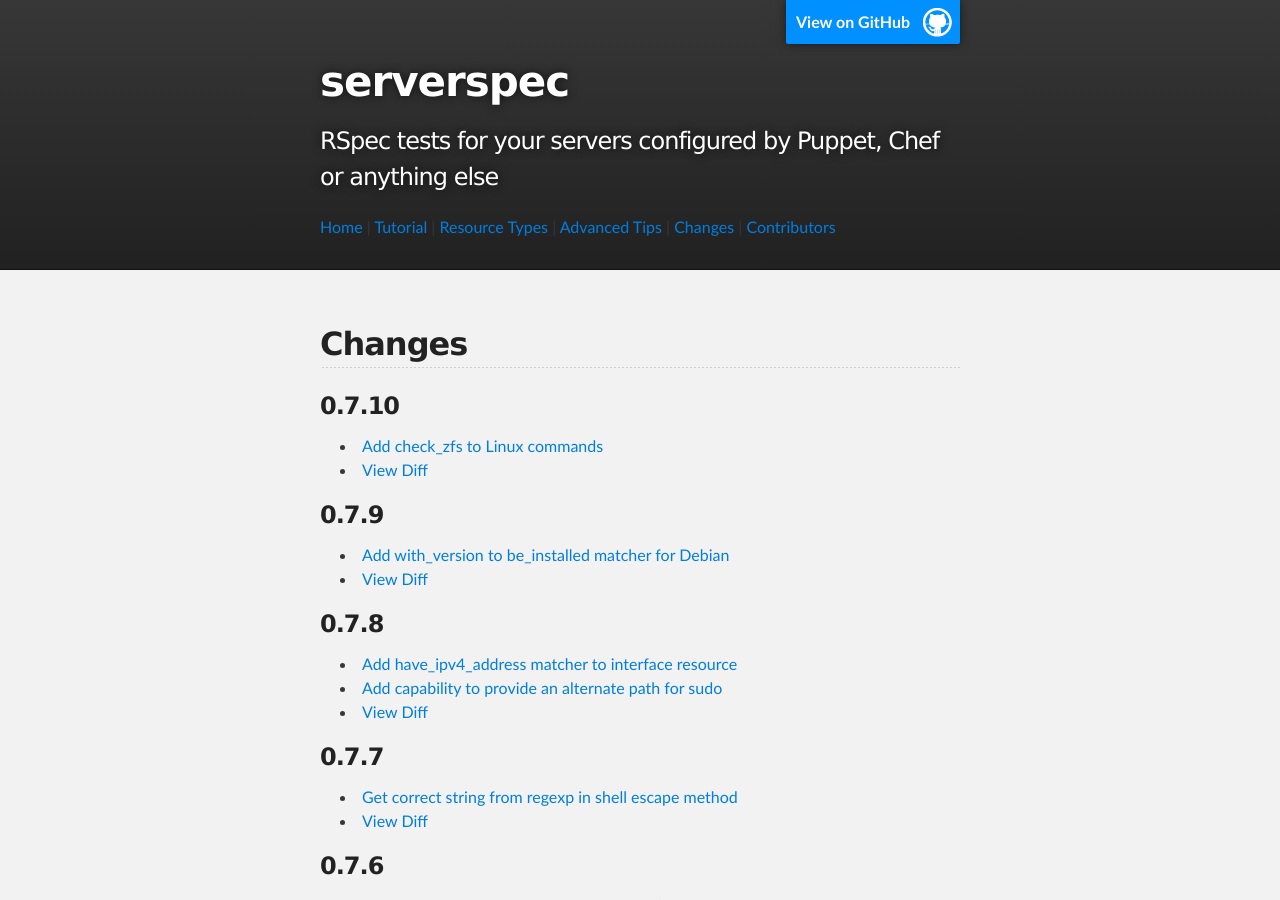
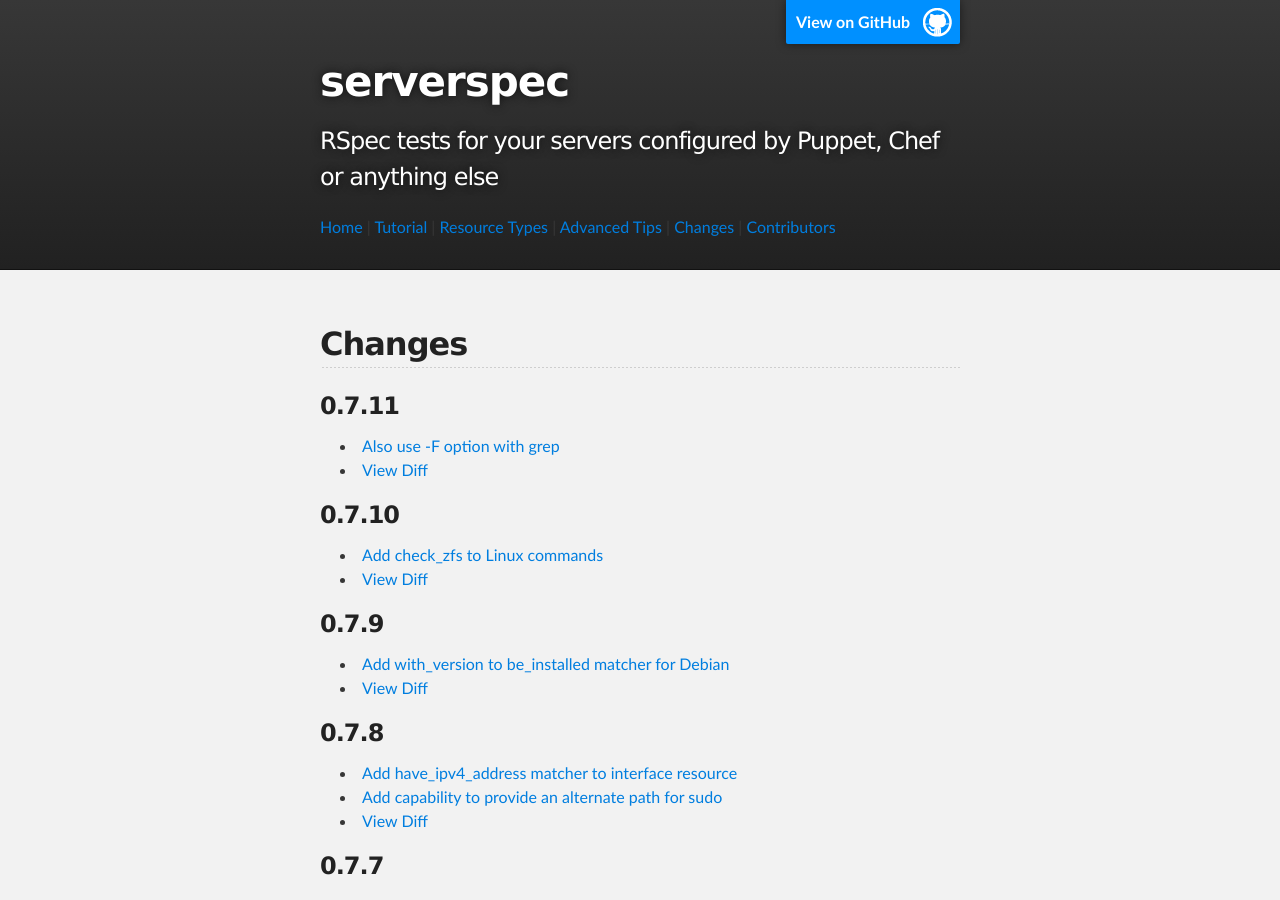
Before and after one commit to serverspec/serverspec.github.io, a Jekyll site: the page built from changes.md, in a window 1280 px wide and 900 px high. Built offline with Jekyll 4.4.1, drawn with Linux system fonts in a browser that asks for light colours; Markdown is read by kramdown in place of the engine named in the settings.

Commit message:
Add changes of v0.7.11

```diff
--- a/changes.md
+++ b/changes.md
@@ -5,11 +5,15 @@ title: Changes
 
 ## Changes
 
+### 0.7.11
+
+ * [Also use -F option with grep](https://github.com/serverspec/serverspec/pull/233)
+ * [View Diff](https://github.com/serverspec/serverspec/compare/v0.7.10...v0.7.11)
+
 ### 0.7.10
 
  * [Add check_zfs to Linux commands](https://github.com/serverspec/serverspec/pull/231)
  * [View Diff](https://github.com/serverspec/serverspec/compare/v0.7.9...v0.7.10)
-
 
 ### 0.7.9
 
```
